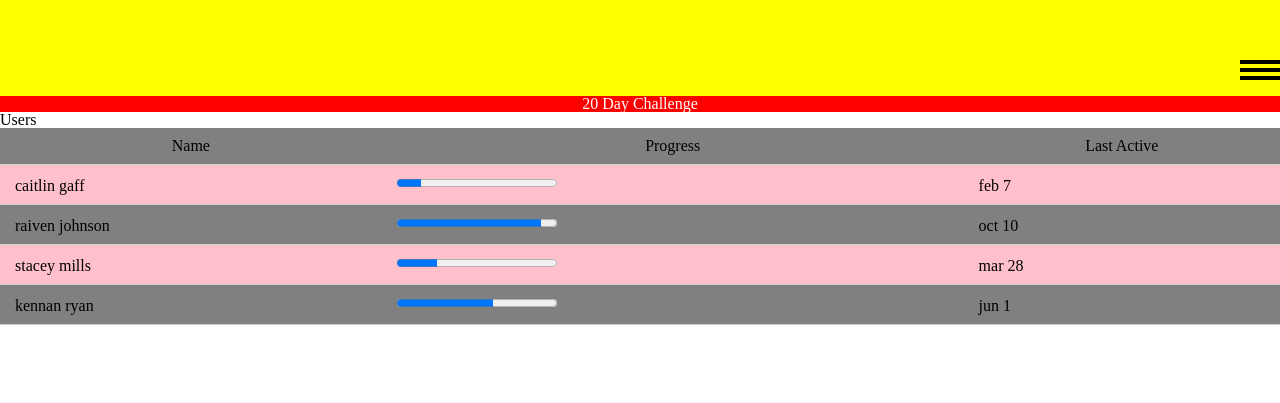
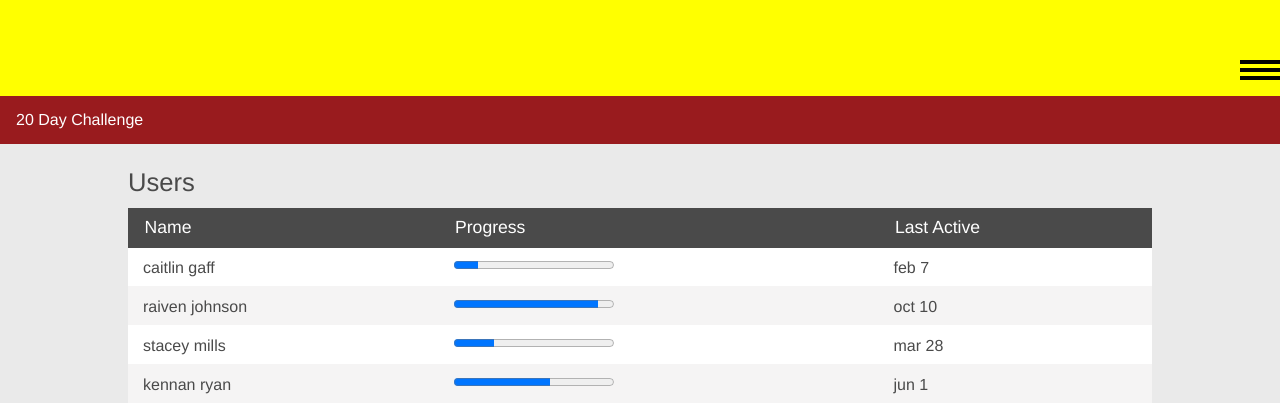
Before and after one commit to AIAUSA/assist-admin, an Angular app: page /twentyday in a window 1280 px wide. Shown: the part 2532-2935 px from the top of the page. Before the commit the page ends 2857 px from the top, so only its background shows below. Built offline with nearby package versions, Linux system fonts and the light colour scheme.

Commit message:
changed some styles and h2

```diff
--- a/src/app/app.component.html
+++ b/src/app/app.component.html
@@ -1,6 +1,6 @@
 <header id="top">
   <!--  <img src="https://athletesinaction.org/images/favicons/apple-touch-icon-57x57.png"/> -->
-  <img src="aialogo.png" />
+  <img src="../aialogo.png" />
   <input type="checkbox" id="menuToggle">
   <label for="menuToggle" class="menu-icon"></label>
 </header>
--- a/src/app/twentyday-dash/twentyday-dash.component.css
+++ b/src/app/twentyday-dash/twentyday-dash.component.css
@@ -54,27 +54,35 @@
 /* ----------------- user table styles -----------------------*/
 table {
   border-collapse: collapse;
-  width: 100%
+  border-radius: 15px;
+  width: 100%;
 }
 
-th,
+th {
+  color: white;
+  background-color: #4A4A4A;
+  text-align: left;
+  font-size: 1.1em;
+  padding: 0.624em 0.938em;
+}
+/*  tr:last-child {
+   border-radius: 1em;
+ } */
+
 td {
-  border-bottom: 0.0625em solid #cecfd5;
   padding: 0.624em 0.938em;
 }
 
 tfoot tr:last-child td {
   border-bottom: 0;
+  border-radius: 10%;
 }
 
-tr{
-  background-color: orange;
-}
 table tr:nth-child(odd) {
-  background-color: grey;
+  background-color: #F5F4F4;
 }
 table tr:nth-child(even) {
-  background-color:pink;
+  background-color:white;
 }
 
 #active{
@@ -84,8 +92,7 @@ table tr:nth-child(even) {
 
 /* 542 */
 @media screen and (min-width: 27.375em) {
- #active{
+  #active{
    display: table-cell;
  }
-
 }
--- a/src/app/twentyday-dash/twentyday-dash.component.html
+++ b/src/app/twentyday-dash/twentyday-dash.component.html
@@ -1,5 +1,5 @@
-<h2> Users </h2>
 <section>
+  <h2> Users </h2>
   <table id="users">
     <tr>
       <th>Name</th>
--- a/src/styles.css
+++ b/src/styles.css
@@ -183,27 +183,53 @@ textarea {
 
 /* end normalize.css form styles */
 
+/* my styles */
 
+body {
+  font-family: "helvetica neue", "Arial";
+  background-color: #EAEAEA;
+  color: #4A4A4A;
+}
+.navigation {
+  background-color: #991B1E;
+  color: #D1D1D1;
+}
 
+section {
+  width: 90%;
+  margin-left: auto;
+  margin-right: auto;
+}
 
-html{
-  color: #blue;
+h2 {
+  font-size: 1.6em;
+  margin: 1em 0em .5em;
+}
+
+/* 542 */
+@media screen and (min-width: 27.375em) {
+  section {
+    width: 80%;
+  }
+
+  #active{
+   display: table-cell;
+ }
+
 }
 
 /* ------------- header styles aia -------------------- */
 
 header{
-  display: inline-block;
-  padding-bottom: 1em;
-  background-color: yellow;
-  width: 100%;
+  display: none;
 }
 
 #head{
   display: block;
-  background-color: red;
-  text-align: center;
-color: white;
+  background-color: #991B1E;
+  text-align: left;
+  color: white;
+  padding: 1em;
 }
 
 #menuToggle{
```
Lines whose indentation alone changed are shown as unchanged.
